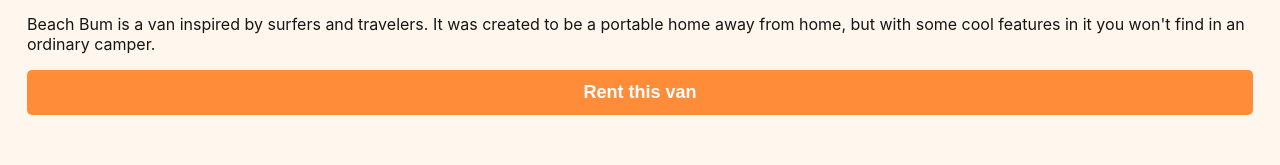
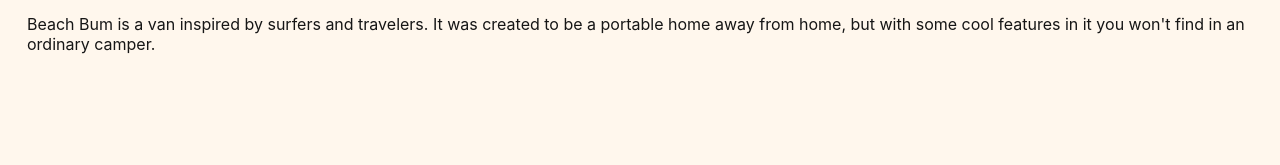
Before and after one commit to filippoantonini/van-life, a React (Vite) app: page /host/vans/2 in a window 1280 px wide. Shown: the part 1351-1516 px from the top of the page. Built offline with nearby package versions, Linux system fonts and the light colour scheme.

Commit message:
Update HostVanDetail.jsx

```diff
--- a/src/pages/Host/HostVanDetail.jsx
+++ b/src/pages/Host/HostVanDetail.jsx
@@ -27,7 +27,6 @@
             <span>${van.price}</span>/day
             </p>
             <p>{van.description}</p>
-            <button className="link-button">Rent this van</button>
         </div>
         </div>
     );
```
